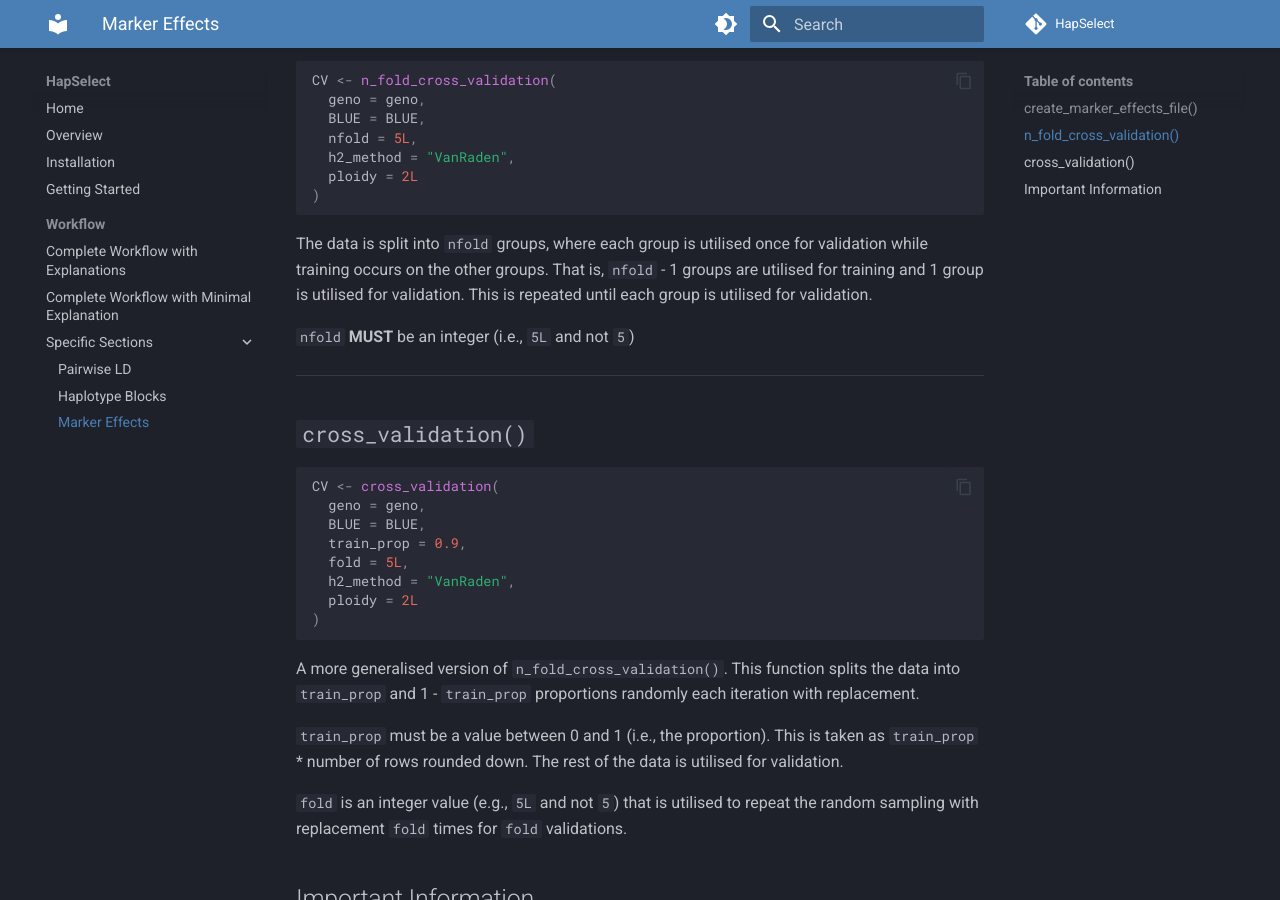
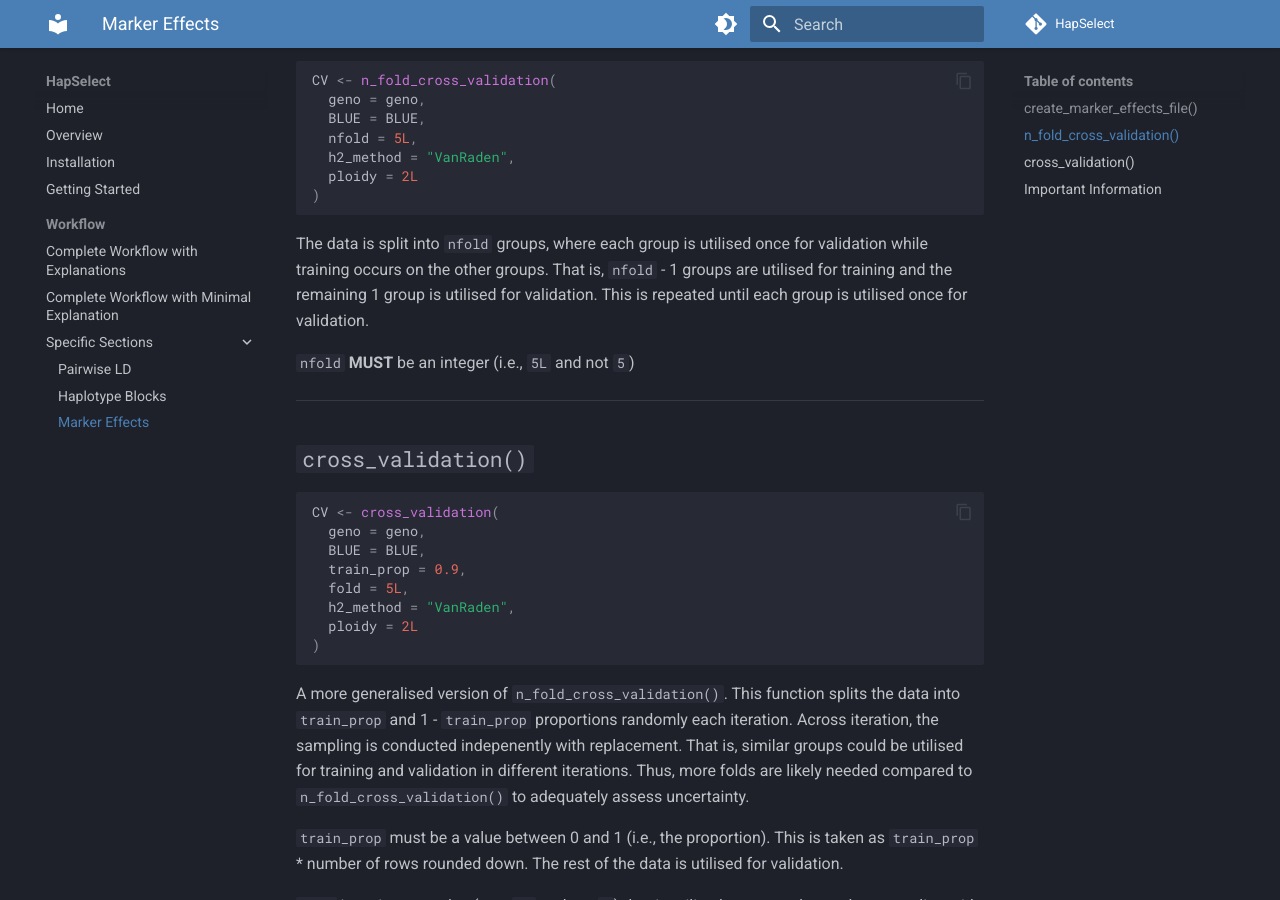
Before and after one commit to wrshf7/HapSelect-Docs, an MkDocs documentation site: the page built from docs/workflow/marker-effects.md, in a window 1280 px wide and 900 px high, scrolled down 2049 px. Built offline with MkDocs 1.6.1 and Material for MkDocs 9.7.7, drawn with Linux system fonts in a browser that asks for light colours; comment, search, counter and statistics services are not loaded.

Commit message:
Update marker-effects.md

````diff
--- a/docs/workflow/marker-effects.md
+++ b/docs/workflow/marker-effects.md
@@ -76,7 +76,7 @@ CV <- n_fold_cross_validation(
 )
 ```
 
-The data is split into `nfold` groups, where each group is utilised once for validation while training occurs on the other groups. That is, `nfold` - 1 groups are utilised for training and 1 group is utilised for validation. This is repeated until each group is utilised for validation.
+The data is split into `nfold` groups, where each group is utilised once for validation while training occurs on the other groups. That is, `nfold` - 1 groups are utilised for training and the remaining 1 group is utilised for validation. This is repeated until each group is utilised once for validation.
 
 `nfold` **MUST** be an integer (i.e., `5L` and not `5`)
 
@@ -95,7 +95,7 @@ CV <- cross_validation(
 )
 ```
 
-A more generalised version of `n_fold_cross_validation()`. This function splits the data into `train_prop` and 1 - `train_prop` proportions randomly each iteration with replacement.
+A more generalised version of `n_fold_cross_validation()`. This function splits the data into `train_prop` and 1 - `train_prop` proportions randomly each iteration. Across iteration, the sampling is conducted indepenently with replacement. That is, similar groups could be utilised for training and validation in different iterations. Thus, more folds are likely needed compared to `n_fold_cross_validation()` to adequately assess uncertainty.
 
 `train_prop` must be a value between 0 and 1 (i.e., the proportion). This is taken as `train_prop` * number of rows rounded down. The rest of the data is utilised for validation.
 
````
